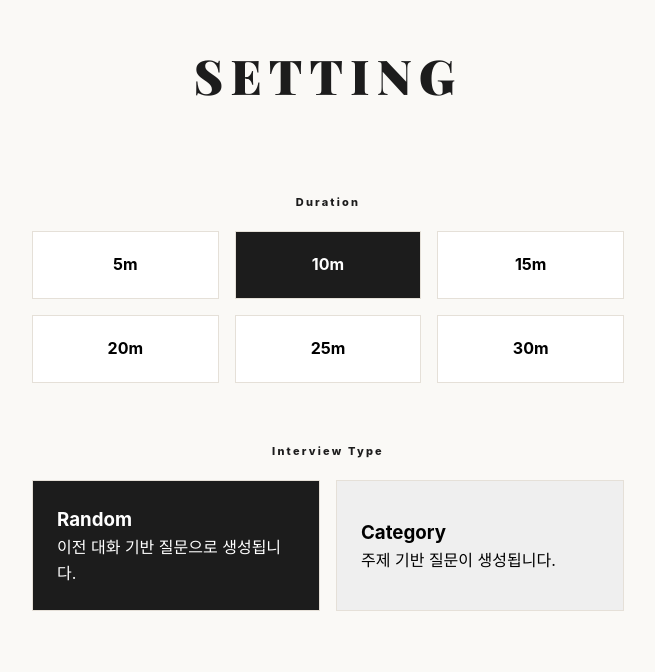
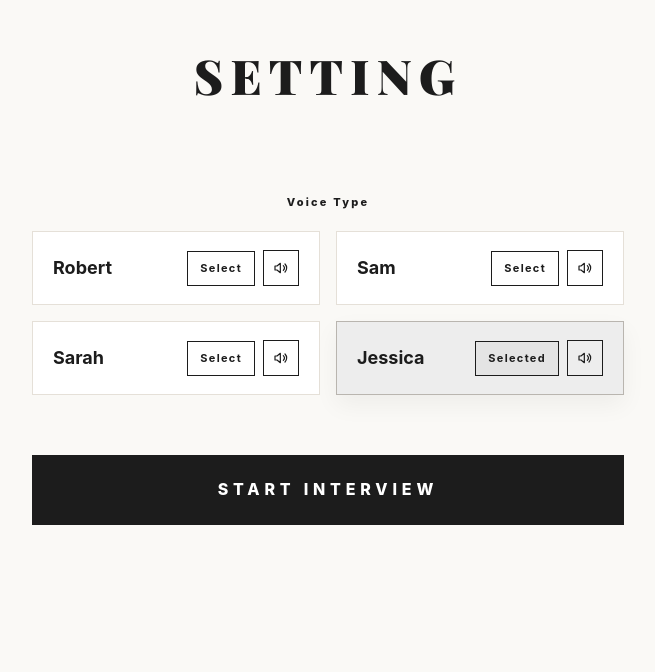
Before and after one commit to wynsumhi/the-interview, a Next.js app in the folder fe/: page /interview/setup in a window 1280 px wide. Shown: the part 123-795 px from the top of the page, without its empty margins (312-967 px from the left). Built offline with nearby package versions, Linux system fonts and the light colour scheme; a web font is replaced by a local one.

Commit message:
S14P21A307-453 chore: 인터뷰 시간 및 타입 설정 데드 코드 삭제

```diff
--- a/fe/src/app/interview/setup/page.tsx
+++ b/fe/src/app/interview/setup/page.tsx
@@ -4,21 +4,16 @@ import { useEffect, useRef, useState } from "react";
 import { useRouter } from "next/navigation";
 import styles from "./page.module.css";
 
-type InterviewMode = "AUTO" | "CATEGORY";
 type InterviewVoice = "Robert" | "Sam" | "Sarah" | "Jessica";
 
 export default function InterviewSetupPage() {
   const router = useRouter();
 
-  const [duration, setDuration] = useState(10);
-  const [mode, setMode] = useState<InterviewMode>("AUTO");
-  const [category, setCategory] = useState("");
   const [voice, setVoice] = useState<InterviewVoice>("Jessica");
   const [playingVoice, setPlayingVoice] = useState<InterviewVoice | null>(null);
   const [checkingMic, setCheckingMic] = useState(false);
   const previewAudioRef = useRef<HTMLAudioElement | null>(null);
 
-  const timeOptions = [5, 10, 15, 20, 25, 30];
   const voiceOptions: InterviewVoice[] = ["Robert", "Sam", "Sarah", "Jessica"];
 
   useEffect(() => {
@@ -63,12 +58,7 @@ export default function InterviewSetupPage() {
 
       await navigator.mediaDevices.getUserMedia({ audio: true });
 
-      const params = new URLSearchParams({
-        duration: duration.toString(),
-        mode,
-        category,
-        voice,
-      });
+      const params = new URLSearchParams({ voice });
 
       router.push(`/interview/conversation?${params}`);
     } catch {
@@ -80,61 +70,6 @@ export default function InterviewSetupPage() {
   return (
     <main className={styles.container}>
       <h1 className={styles.title}>SETTING</h1>
-
-      {/* Duration */}
-      <section className={styles.section}>
-        <p className={styles.label}>Duration</p>
-
-        <div className={styles.timeGrid}>
-          {timeOptions.map((time) => (
-            <button
-              key={time}
-              className={`${styles.timeChip} ${
-                duration === time ? styles.active : ""
-              }`}
-              onClick={() => setDuration(time)}
-            >
-              {time}m
-            </button>
-          ))}
-        </div>
-      </section>
-
-      {/* Mode */}
-      <section className={styles.section}>
-        <p className={styles.label}>Interview Type</p>
-
-        <div className={styles.modeGrid}>
-          <button
-            className={`${styles.modeCard} ${
-              mode === "AUTO" ? styles.active : ""
-            }`}
-            onClick={() => setMode("AUTO")}
-          >
-            <h3>Random</h3>
-            <p>이전 대화 기반 질문으로 생성됩니다.</p>
-          </button>
-
-          <button
-            className={`${styles.modeCard} ${
-              mode === "CATEGORY" ? styles.active : ""
-            }`}
-            onClick={() => setMode("CATEGORY")}
-          >
-            <h3>Category</h3>
-            <p>주제 기반 질문이 생성됩니다.</p>
-          </button>
-        </div>
-
-        {mode === "CATEGORY" && (
-          <input
-            className={styles.categoryInput}
-            placeholder="예: 사랑, 성장, 인간관계"
-            value={category}
-            onChange={(e) => setCategory(e.target.value)}
-          />
-        )}
-      </section>
 
       <section className={styles.section}>
         <p className={styles.label}>Voice Type</p>
```
